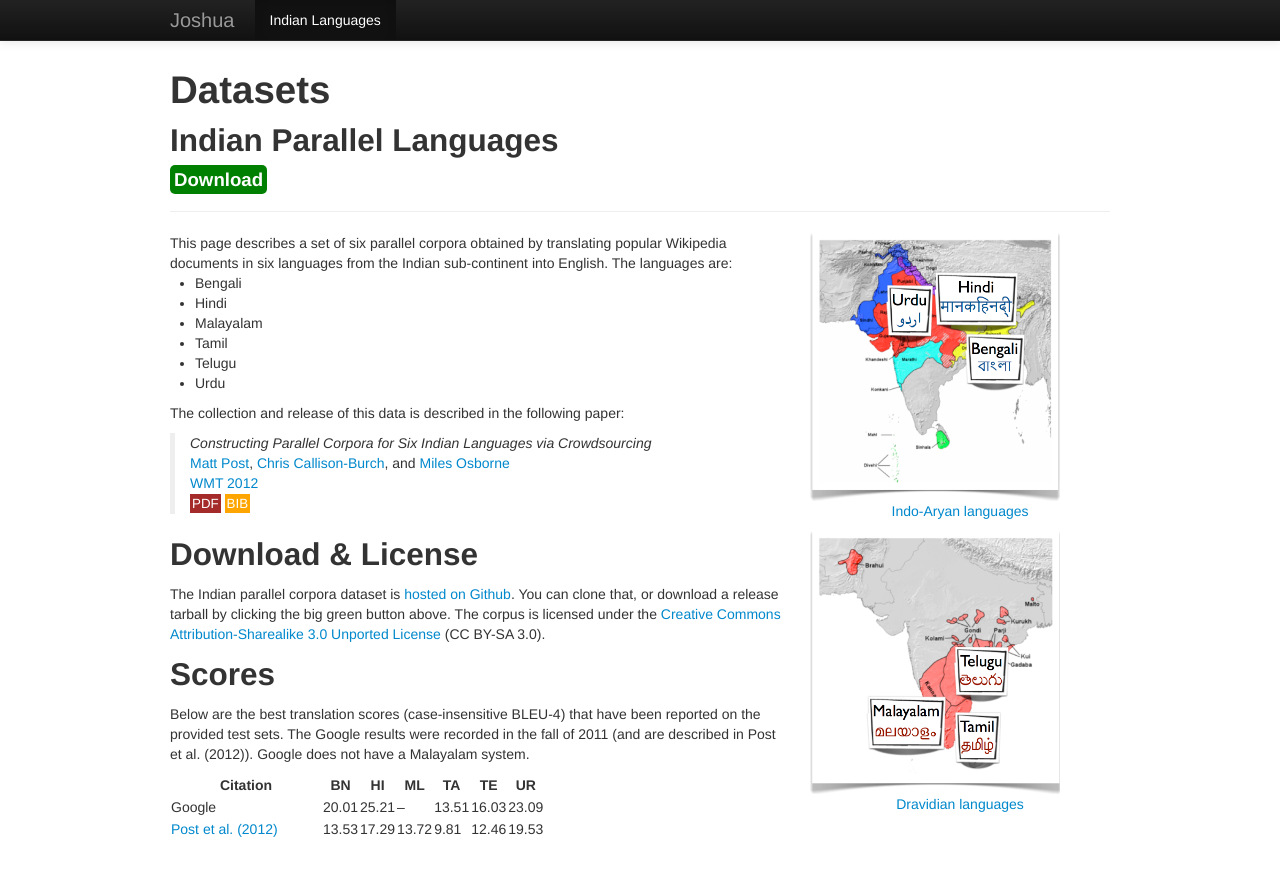
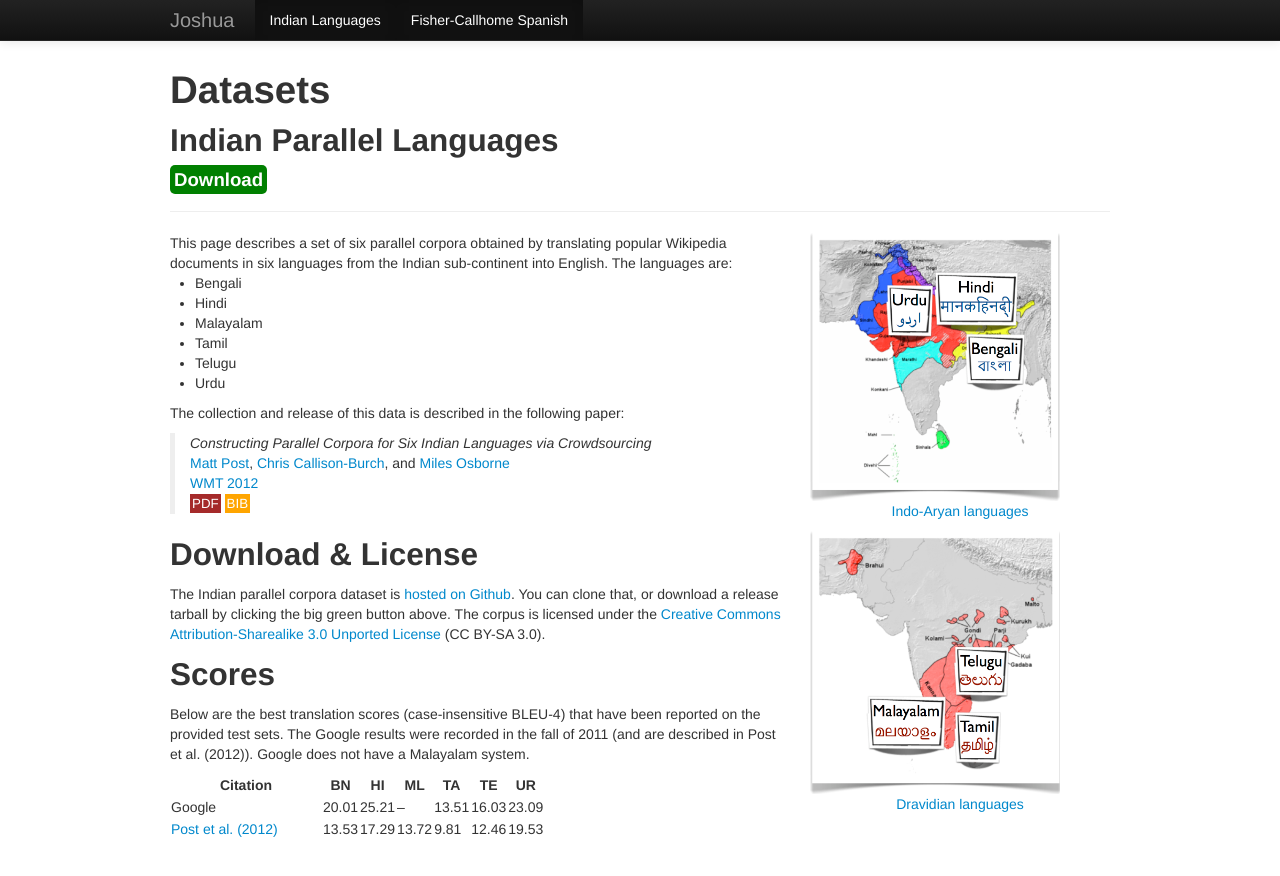
Before and after one commit to joshua-decoder/joshua-decoder.github.com, a Jekyll site: the page built from data/indian-parallel-corpora/index.html, in a window 1280 px wide. Shown: the top 876 px of the page. Built offline with Jekyll 4.4.1, drawn with Linux system fonts in a browser that asks for light colours; nearby versions of some CDN libraries; library files that are not in the unit come from our copies.

Commit message:
Pulled out dataset template

```diff
--- /dev/null
+++ b/_layouts/documentation.html
@@ -0,0 +1,59 @@
+<!DOCTYPE html>
+<html lang="en">
+  <head>
+    <meta charset="utf-8">
+    <title>Joshua decoder | {{ page.title }}</title>
+    <meta name="viewport" content="width=device-width, initial-scale=1.0">
+    <meta name="description" content="">
+    <meta name="author" content="">
+
+    <!-- Le styles -->
+    <link href="/bootstrap/css/bootstrap.css" rel="stylesheet" />
+    <link href="/joshua.css" rel="stylesheet" />
+    <style>
+      body {
+        padding-top: 60px; /* 60px to make the container go all the way to the bottom of the topbar */
+      }
+    </style>
+    <link href="bootstrap/css/bootstrap-responsive.css" rel="stylesheet">
+
+    <!-- HTML5 shim, for IE6-8 support of HTML5 elements -->
+    <!--[if lt IE 9]>
+      <script src="bootstrap/js/html5shiv.js"></script>
+    <![endif]-->
+  </head>
+
+  <body>
+    <div class="navbar navbar-inverse navbar-fixed-top">
+      <div class="navbar-inner">
+        <div class="container">
+          <button type="button" class="btn btn-navbar" data-toggle="collapse" data-target=".nav-collapse">
+            <span class="icon-bar"></span>
+            <span class="icon-bar"></span>
+            <span class="icon-bar"></span>
+          </button>
+          <a class="brand" href="/">Joshua</a>
+          <div class="nav-collapse collapse">
+            <ul class="nav">
+              <li class="active"><a href="index.html">Indian Languages</a></li>
+              <li class="active"><a href="../fisher-callhome-corpus">Fisher-Callhome Spanish</a></li>
+            </ul>
+          </div><!--/.nav-collapse -->
+        </div>
+      </div>
+    </div>
+
+    <div class="container">
+
+      {{ content }}
+
+    </div> <!-- /container -->
+
+    <!-- Le javascript
+    ================================================== -->
+    <!-- Placed at the end of the document so the pages load faster -->
+    <script src="bootstrap/js/jquery.js"></script>
+    <script src="bootstrap/js/bootstrap.js"></script>
+
+  </body>
+</html>
--- a/data/indian-parallel-corpora/index.html
+++ b/data/indian-parallel-corpora/index.html
@@ -1,54 +1,7 @@
-<!DOCTYPE html>
-<html lang="en">
-  <head>
-    <meta charset="utf-8">
-    <title>Indian Languages Parallel Corpora</title>
-    <meta name="viewport" content="width=device-width, initial-scale=1.0">
-    <meta name="description" content="">
-    <meta name="author" content="">
-
-    <!-- Le styles -->
-    <link href="/bootstrap/css/bootstrap.css" rel="stylesheet" />
-    <link href="/joshua.css" rel="stylesheet" />
-    <style>
-      body {
-        padding-top: 60px; /* 60px to make the container go all the way to the bottom of the topbar */
-      }
-    </style>
-    <link href="bootstrap/css/bootstrap-responsive.css" rel="stylesheet">
-
-    <!-- HTML5 shim, for IE6-8 support of HTML5 elements -->
-    <!--[if lt IE 9]>
-      <script src="bootstrap/js/html5shiv.js"></script>
-    <![endif]-->
-
-    <!-- Fav and touch icons -->
-    <link rel="apple-touch-icon-precomposed" sizes="144x144" href="bootstrap/ico/apple-touch-icon-144-precomposed.png">
-    <link rel="apple-touch-icon-precomposed" sizes="114x114" href="bootstrap/ico/apple-touch-icon-114-precomposed.png">
-      <link rel="apple-touch-icon-precomposed" sizes="72x72" href="bootstrap/ico/apple-touch-icon-72-precomposed.png">
-                    <link rel="apple-touch-icon-precomposed" href="bootstrap/ico/apple-touch-icon-57-precomposed.png">
-                                   <link rel="shortcut icon" href="bootstrap/ico/favicon.png">
-  </head>
-
-  <body>
-
-    <div class="navbar navbar-inverse navbar-fixed-top">
-      <div class="navbar-inner">
-        <div class="container">
-          <button type="button" class="btn btn-navbar" data-toggle="collapse" data-target=".nav-collapse">
-            <span class="icon-bar"></span>
-            <span class="icon-bar"></span>
-            <span class="icon-bar"></span>
-          </button>
-          <a class="brand" href="/">Joshua</a>
-          <div class="nav-collapse collapse">
-            <ul class="nav">
-              <li class="active"><a href="index.html">Indian Languages</a></li>
-            </ul>
-          </div><!--/.nav-collapse -->
-        </div>
-      </div>
-    </div>
+---
+layout: documentation
+title: Indian Languages Parallel Corpora
+---
 
     <div class="container">
 
```
Also changed, not shown: other parts of data/indian-parallel-corpora/index.html (+0 -20 lines).
